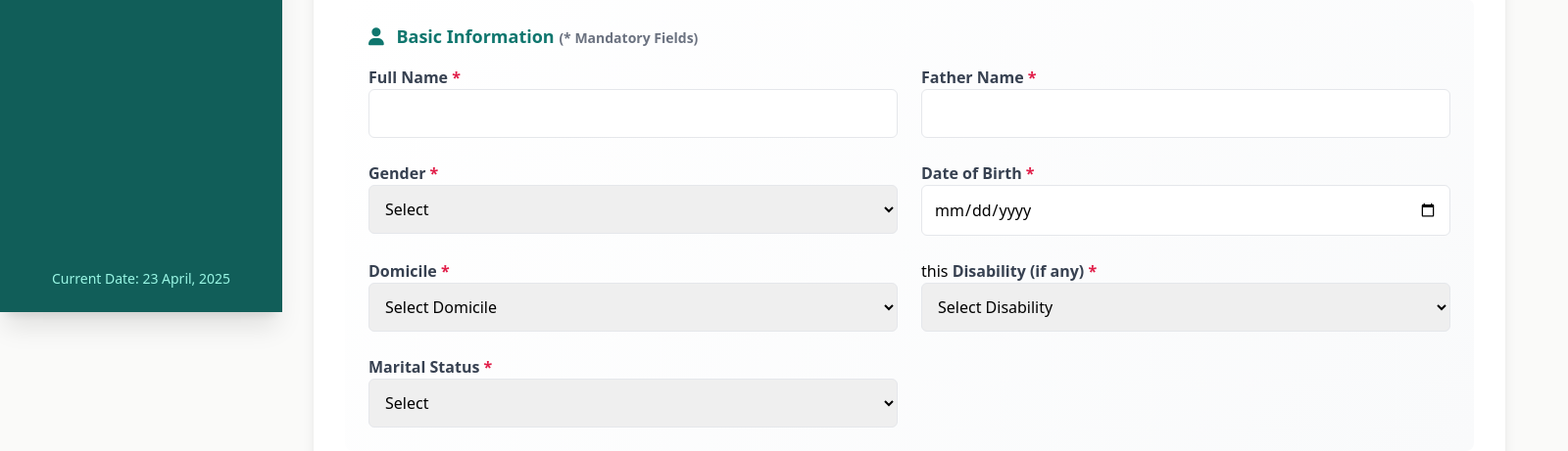
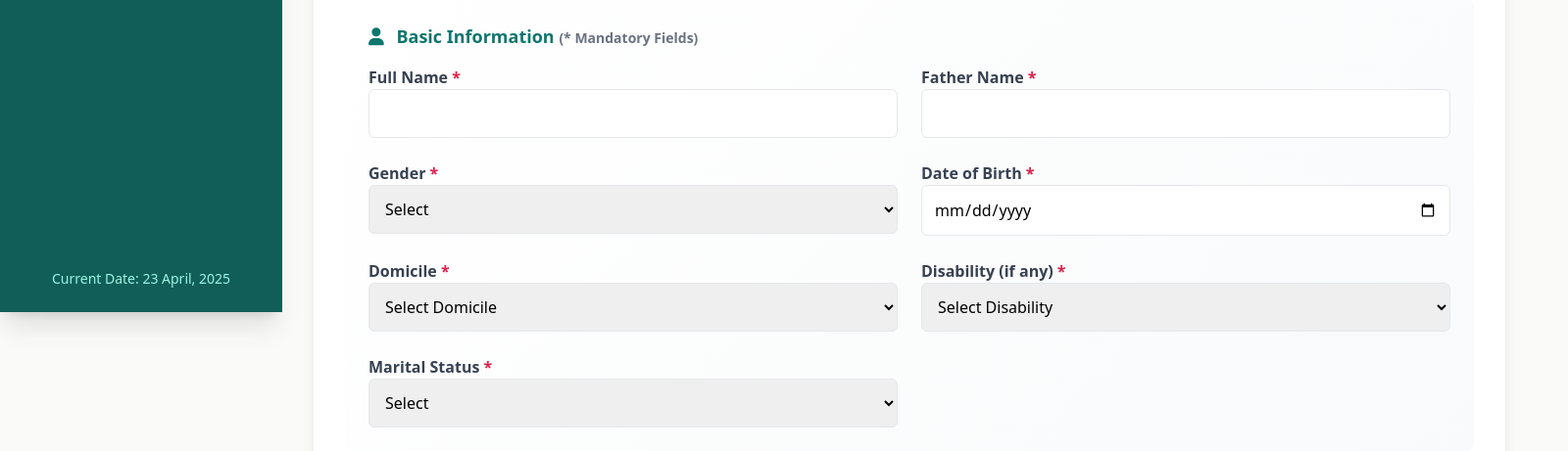
Before and after one commit to inductionportal123/induction, a PHP site: page /per_info.php in a window 1600 px wide. Shown: the part 481-942 px from the top of the page at 98% size. Run offline with PHP 8.4, Linux system fonts and the light colour scheme; the visitor is signed in with stand-in values (Sample User, id 1); data that the repository does not hold is empty; some libraries are stand-ins or nearby versions.

Commit message:
All Files of Inductions Commits test

```diff
--- a/per_info.php
+++ b/per_info.php
@@ -201,7 +201,6 @@ if (isset($_SESSION['u_name'], $_SESSION['u_id'])) {
 
 
                         <div>
-                            <?php echo "this".$disability ?>
                             <label class="form-label">Disability (if any) <span class="required">*</span></label>
                             <select class="w-full p-3 border rounded-md focus:ring-2 focus:ring-teal-500" name="disability" id="disability" required>
                                 <option value="">Select Disability</option>
```
